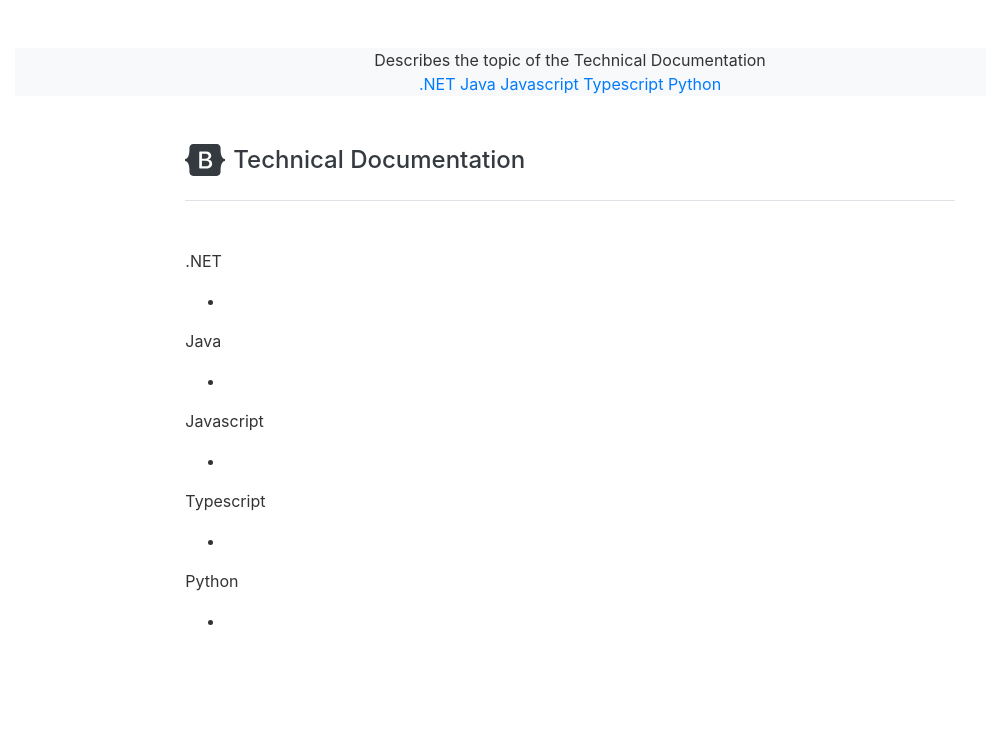
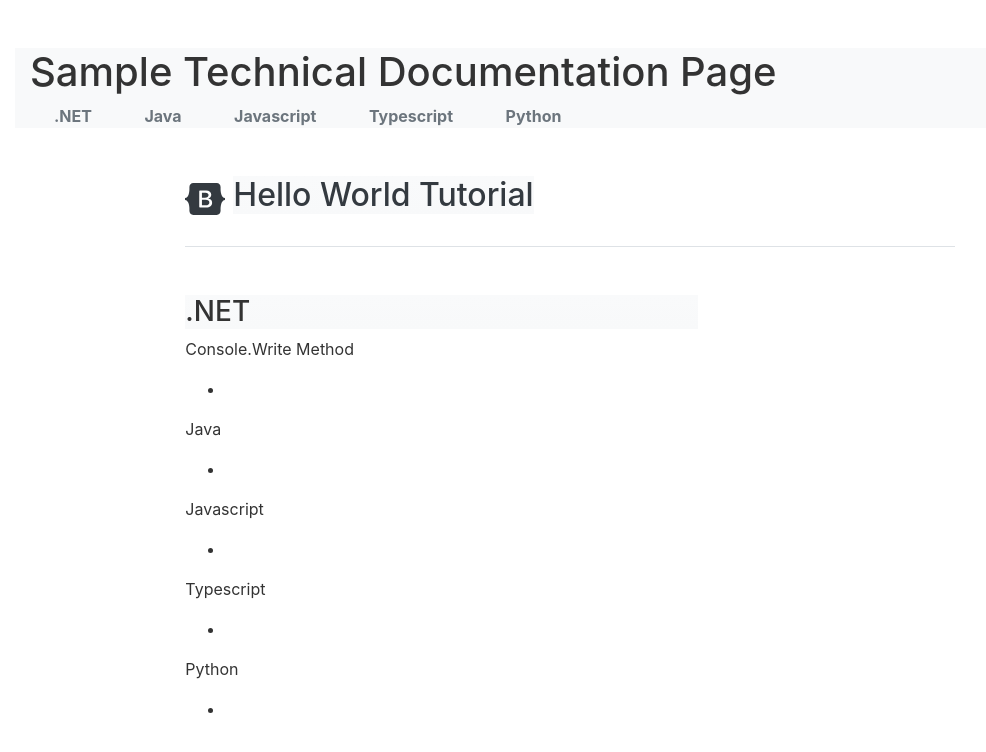
Before and after one commit to milliorn/Technical-Document, a website with bundled scripts: page index.html in a window 1280 px wide. Shown: the whole page, without its empty margins (70-1056 px from the left). Built offline with nearby package versions, Linux system fonts and the light colour scheme; files whose address does not match are found by name.

Commit message:
navbar style

```diff
--- a/index.html
+++ b/index.html
@@ -1,25 +1,83 @@
 <!DOCTYPE html>
 <html lang="en">
-
 	<head>
 		<meta name="description" content="" />
 		<meta charset="utf-8" />
 		<meta name="viewport" content="width=device-width, initial-scale=1" />
 		<link rel="stylesheet" href="assets/css/starter.css" />
-  <link rel="stylesheet" href="assets/css//">
+		<link rel="stylesheet" href="assets/css//" />
 		<title>Build a Technical Documentation Page</title>
 	</head>
 
 	<body>
 		<div class="container">
-    <nav class="navbar navbar-expand-lg navbar-light bg-light text-center" id="navbar">
+			<nav
+				class="navbar navbar-expand-xl bg-light text-left"
+				id="navbar"
+			>
 				<div class="container-fluid">
-        <header class="text-center">Describes the topic of the Technical Documentation</header>
-        <a class="navbar-brand nav-link active" href="#.NET">.NET</a>
-        <a class="navbar-brand nav-link" href="#Java">Java</a>
-        <a class="navbar-brand nav-link" href="#Javascript">Javascript</a>
-        <a class="navbar-brand nav-link" href="#Typescript">Typescript</a>
-        <a class="navbar-brand nav-link" href="#Python">Python</a>
+					<header class="h1">Sample Technical Documentation Page</header>
+					<a
+						class="
+              navbar-brand
+              nav-link
+              h6
+              active
+              px-md-4
+              text-secondary
+              font-weight-bolder
+            "
+						href="#.NET"
+						>.NET</a
+					>
+					<a
+						class="
+              navbar-brand
+              nav-link
+              h6
+              px-md-4
+              text-secondary
+              font-weight-bolder
+            "
+						href="#Java"
+						>Java</a
+					>
+					<a
+						class="
+              navbar-brand
+              nav-link
+              h6
+              px-md-4
+              text-secondary
+              font-weight-bolder
+            "
+						href="#Javascript"
+						>Javascript</a
+					>
+					<a
+						class="
+              navbar-brand
+              nav-link
+              h6
+              px-md-4
+              text-secondary
+              font-weight-bolder
+            "
+						href="#Typescript"
+						>Typescript</a
+					>
+					<a
+						class="
+              navbar-brand
+              nav-link
+              h6
+              px-md-4
+              text-secondary
+              font-weight-bolder
+            "
+						href="#Python"
+						>Python</a
+					>
 				</div>
 			</nav>
 		</div>
@@ -27,11 +85,20 @@
 		<main id="main-doc">
 			<div class="container-fluid">
 				<div class="col-md-8 py-5 px-3 mx-auto">
-
 					<header class="pb-3 mb-5 border-bottom">
 						<h1 class="h4">
-            <a href="/" class="d-flex align-items-center text-dark text-decoration-none">
-              <svg xmlns="http://www.w3.org/2000/svg" width="40" height="32" class="d-inline-block mr-2" viewBox="0 0 118 94" role="img">
+							<a
+								href="/"
+								class="d-flex align-items-center text-dark text-decoration-none"
+							>
+								<svg
+									xmlns="http://www.w3.org/2000/svg"
+									width="40"
+									height="32"
+									class="d-inline-block mr-2"
+									viewBox="0 0 118 94"
+									role="img"
+								>
 									<path
 										fill-rule="evenodd"
 										clip-rule="evenodd"
@@ -39,16 +106,17 @@
 										fill="currentColor"
 									></path>
 								</svg>
-    <span>Technical Documentation</span>
+								<span class="h2 bg-gradient-light">Hello World Tutorial</span>
 							</a>
 						</h1>
 					</header>
 
 					<section class="col-lg-8 px-0 main-section" id=".NET">
-      <header>.NET</header>
+						<header class="h3 bg-gradient-light">.NET</header>
+						<div class="">Console.Write Method</div>
 						<p></p>
 						<p></p>
-      <code></code>
+						<code> </code>
 						<ul>
 							<li></li>
 						</ul>
@@ -96,10 +164,12 @@
 				</div>
 			</div>
 
-    <script src="node_modules/jquery/dist/jquery.slim.min.js" async defer></script>
+			<script
+				src="node_modules/jquery/dist/jquery.slim.min.js"
+				async
+				defer
+			></script>
 			<script type="module" src="assets/js/starter.js" async defer></script>
 		</main>
 	</body>
-
-
 </html>
```
Lines whose indentation alone changed are shown as unchanged.
